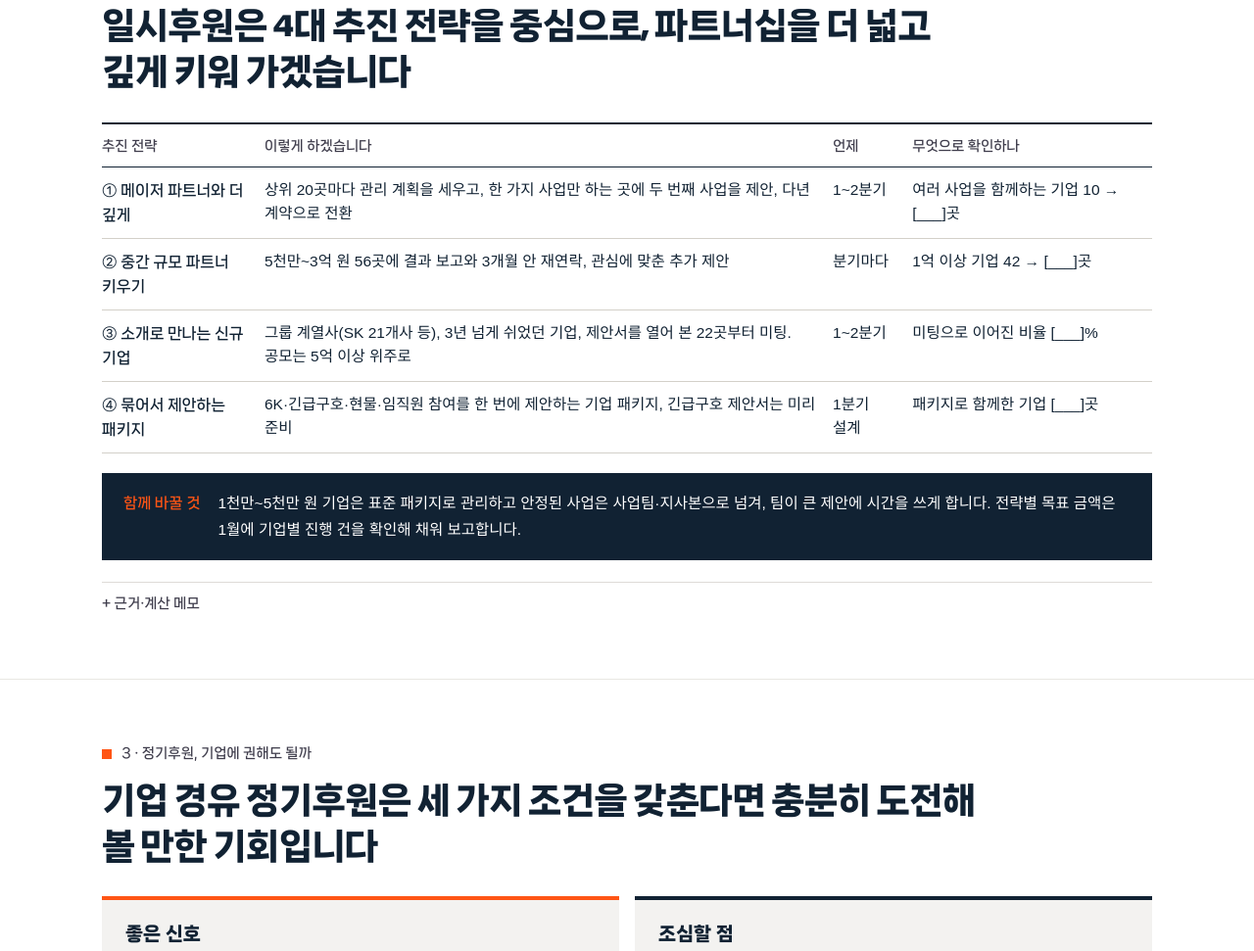
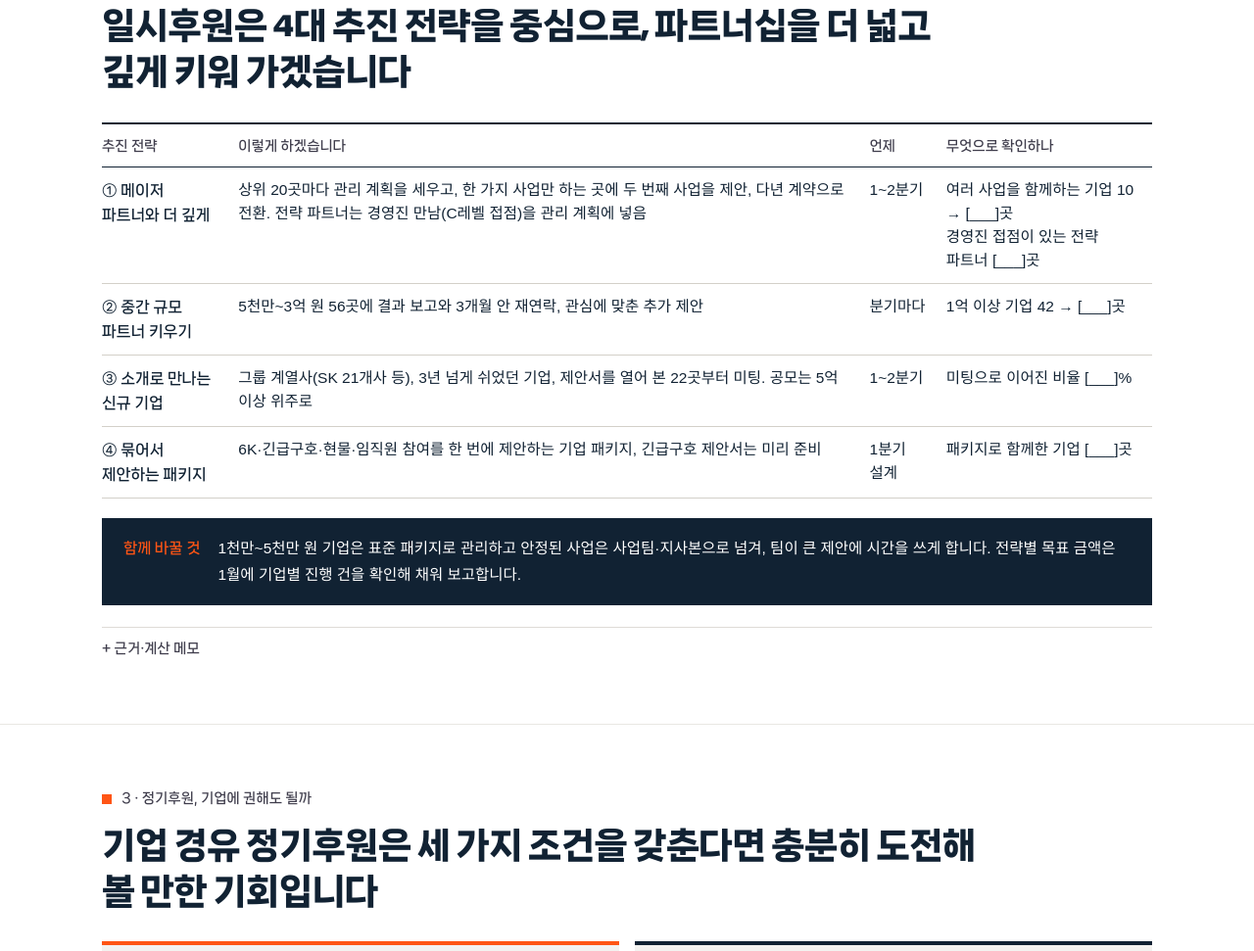
Before and after one commit to gene1980/cp-plan-1f5692a9d4, a plain HTML site: page index.html in a window 1280 px wide. Shown: the part 5680-6651 px from the top of the page at 98% size. Drawn offline with Linux system fonts and the light colour scheme; a web font is replaced by a local one.

Commit message:
추진 전략 ①에 경영진 접점 추가
Co-Authored-By: Claude Opus 5.5 <noreply@anthropic.com>

```diff
--- a/index.html
+++ b/index.html
@@ -328,14 +328,14 @@ footer img{height:36px;width:auto;margin-bottom:14px}
 <h2>일시후원은 4대 추진 전략을 중심으로, 파트너십을 더 넓고 깊게 키워 가겠습니다</h2>
 <div class="tw wide"><table>
 <tr><th>추진 전략</th><th>이렇게 하겠습니다</th><th>언제</th><th>무엇으로 확인하나</th></tr>
-<tr><td><b>① 메이저 파트너와 더 깊게</b></td><td>상위 20곳마다 관리 계획을 세우고, 한 가지 사업만 하는 곳에 두 번째 사업을 제안, 다년 계약으로 전환</td><td>1~2분기</td><td>여러 사업을 함께하는 기업 10 → [___]곳</td></tr>
+<tr><td><b>① 메이저 파트너와 더 깊게</b></td><td>상위 20곳마다 관리 계획을 세우고, 한 가지 사업만 하는 곳에 두 번째 사업을 제안, 다년 계약으로 전환. 전략 파트너는 경영진 만남(C레벨 접점)을 관리 계획에 넣음</td><td>1~2분기</td><td>여러 사업을 함께하는 기업 10 → [___]곳<br>경영진 접점이 있는 전략 파트너 [___]곳</td></tr>
 <tr><td><b>② 중간 규모 파트너 키우기</b></td><td>5천만~3억 원 56곳에 결과 보고와 3개월 안 재연락, 관심에 맞춘 추가 제안</td><td>분기마다</td><td>1억 이상 기업 42 → [___]곳</td></tr>
 <tr><td><b>③ 소개로 만나는 신규 기업</b></td><td>그룹 계열사(SK 21개사 등), 3년 넘게 쉬었던 기업, 제안서를 열어 본 22곳부터 미팅. 공모는 5억 이상 위주로</td><td>1~2분기</td><td>미팅으로 이어진 비율 [___]%</td></tr>
 <tr><td><b>④ 묶어서 제안하는 패키지</b></td><td>6K·긴급구호·현물·임직원 참여를 한 번에 제안하는 기업 패키지, 긴급구호 제안서는 미리 준비</td><td>1분기 설계</td><td>패키지로 함께한 기업 [___]곳</td></tr>
 </table></div>
 <p class="scrollhint">표는 옆으로 밀어서 볼 수 있습니다 →</p>
 <div class="so"><p class="tag">함께 바꿀 것</p><p>1천만~5천만 원 기업은 표준 패키지로 관리하고 안정된 사업은 사업팀·지사본으로 넘겨, 팀이 큰 제안에 시간을 쓰게 합니다. 전략별 목표 금액은 1월에 기업별 진행 건을 확인해 채워 보고합니다.</p></div>
-<details class="note"><summary>근거·계산 메모</summary><p class="body">네 가지 추진 전략은 2장의 배움에서 나왔습니다(① 배움 1·2·4, ② 배움 1, ③ 배움 3, ④ 배움 5). 담당(안): ①은 계정 담당 전원과 파트장, ②는 계정 담당, ③은 아웃바운드 파트, ④는 브랜딩 파트와 유관 부서. 출발선 조정 요인(1106 리뷰 기준, 재확인 필요): 현대차 E-share 20억이 2027년 1월로 이월(+), SK 청주 도시숲 종료 15.6억(−). 1분기는 국내/국제 2팀 개편과 겹치므로 ① 상위 20곳 관리 계획 → 정기 파일럿 대상 선정 → ④ 패키지 설계 순으로 진행합니다. 같은 인력으로 +70%를 감당할 수 있는지는 전략별 목표 금액과 함께 1월에 보고합니다. 관계 단계별 관리(LTV 단계와 재연락 같은 단계 상향 조건)는 2026-cp-recurring 정의를 씁니다.</p><p class="src">자료: cp-review_1119 · 2026cp-review-2027-planning_1106 · 56곳(1억~3억 26 + 5천만~1억 30)은 계산값 · 담당·목표치는 1월 확정</p></details>
+<details class="note"><summary>근거·계산 메모</summary><p class="body">네 가지 추진 전략은 2장의 배움에서 나왔습니다(① 배움 1·2·4, ② 배움 1, ③ 배움 3, ④ 배움 5). 담당(안): ①은 계정 담당 전원과 파트장, ②는 계정 담당, ③은 아웃바운드 파트, ④는 브랜딩 파트와 유관 부서. 출발선 조정 요인(1106 리뷰 기준, 재확인 필요): 현대차 E-share 20억이 2027년 1월로 이월(+), SK 청주 도시숲 종료 15.6억(−). 1분기는 국내/국제 2팀 개편과 겹치므로 ① 상위 20곳 관리 계획 → 정기 파일럿 대상 선정 → ④ 패키지 설계 순으로 진행합니다. 같은 인력으로 +70%를 감당할 수 있는지는 전략별 목표 금액과 함께 1월에 보고합니다. 경영진 접점(배움 4): 실무 담당자와의 관계는 그대로 두고, 전략 파트너마다 우리 쪽 경영진이 만날 상대·시점·계기(결과 보고, 신규 사업 제안 등)를 관리 계획에 함께 적습니다. 대상 기업 수와 만남 횟수는 1월에 정합니다. 관계 단계별 관리(LTV 단계와 재연락 같은 단계 상향 조건)는 2026-cp-recurring 정의를 씁니다.</p><p class="src">자료: cp-review_1119 · 2026cp-review-2027-planning_1106 · 56곳(1억~3억 26 + 5천만~1억 30)은 계산값 · 담당·목표치는 1월 확정</p></details>
 </div>
 </section>
 
```
